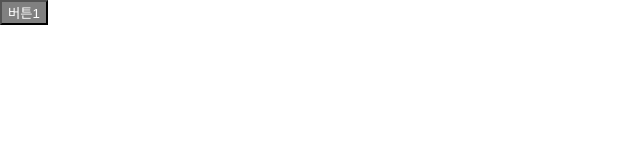
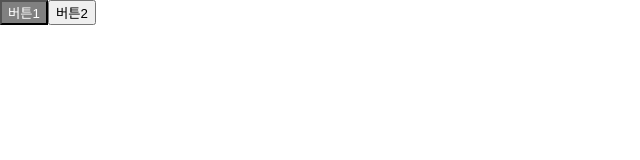
Before and after one commit to jisookoh/react, a React (Create React App) app: page /list in a window 1280 px wide. Shown: the top 160 px of the page, without its empty margins (0-640 px from the left). Built offline with nearby package versions, Linux system fonts and the light colour scheme.

Commit message:
버튼 하나 추가 test
버튼 하나 추가 test

```diff
--- a/src/pages/List.jsx
+++ b/src/pages/List.jsx
@@ -2,10 +2,18 @@ import styled from "styled-components";
 import { buttonStyle } from "../style/button";
 
 export default function List() {
-  return <StyledButton>버튼1</StyledButton>;
+  return (
+    <button_wrap>
+      <StyledButton>버튼1</StyledButton>
+      <StyledButton2>버튼2</StyledButton2>
+    </button_wrap>
+  );
 }
 
 const StyledButton = styled.button`
   color: black;
   ${buttonStyle}
 `;
+const StyledButton2 = styled.button`
+  color: black;
+`;
--- a/src/style/button.js
+++ b/src/style/button.js
@@ -1,2 +1,3 @@
 // 공통으로 사용되는 스타일들을 변수로 관리하고 export 해줌으로써 외부에서 사용할 수 있도록 합니다.
 export const buttonStyle = "background-color: grey; color: white;";
+export const buttonStyle2 = "background-color: #ff0000; color: white;";
```
